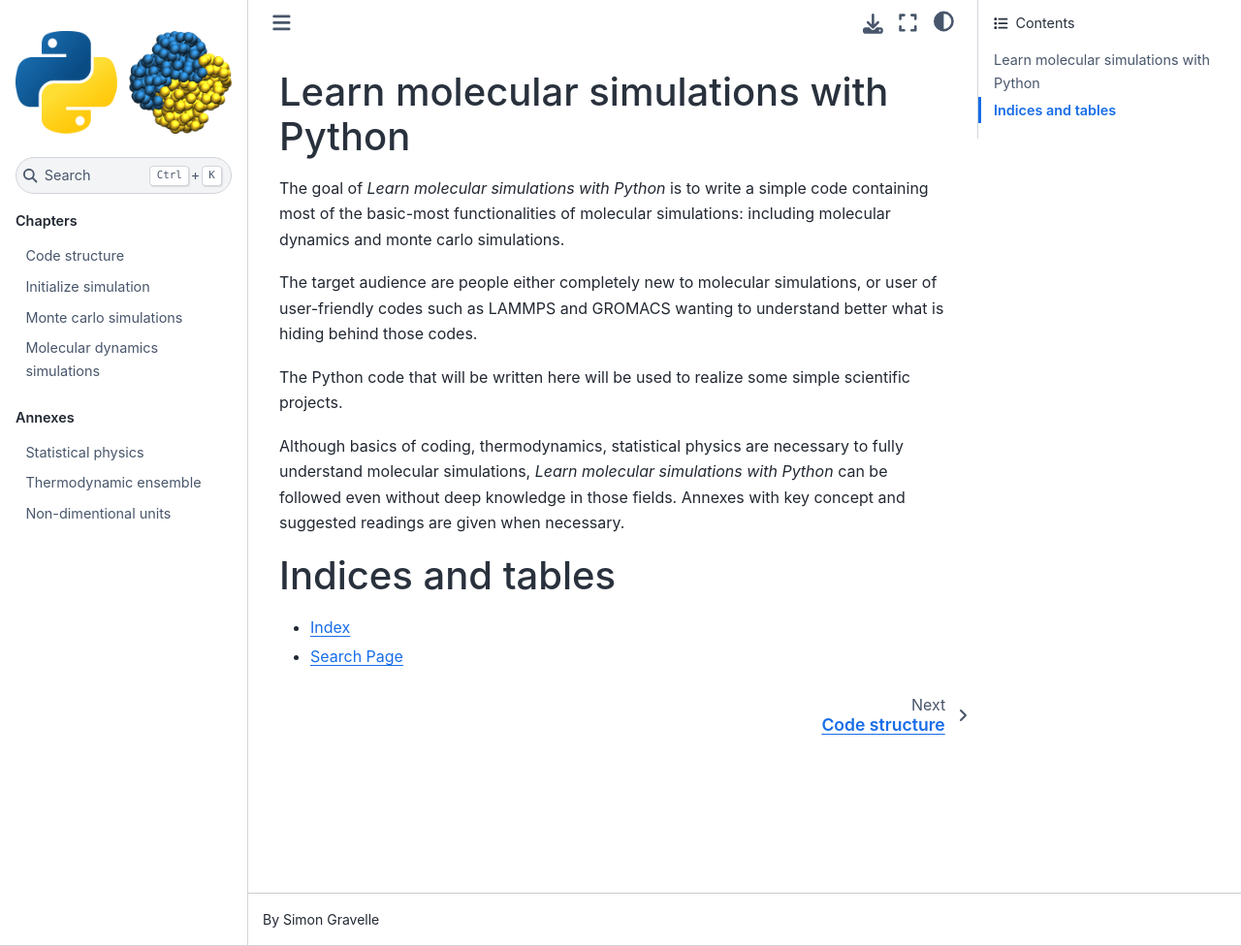
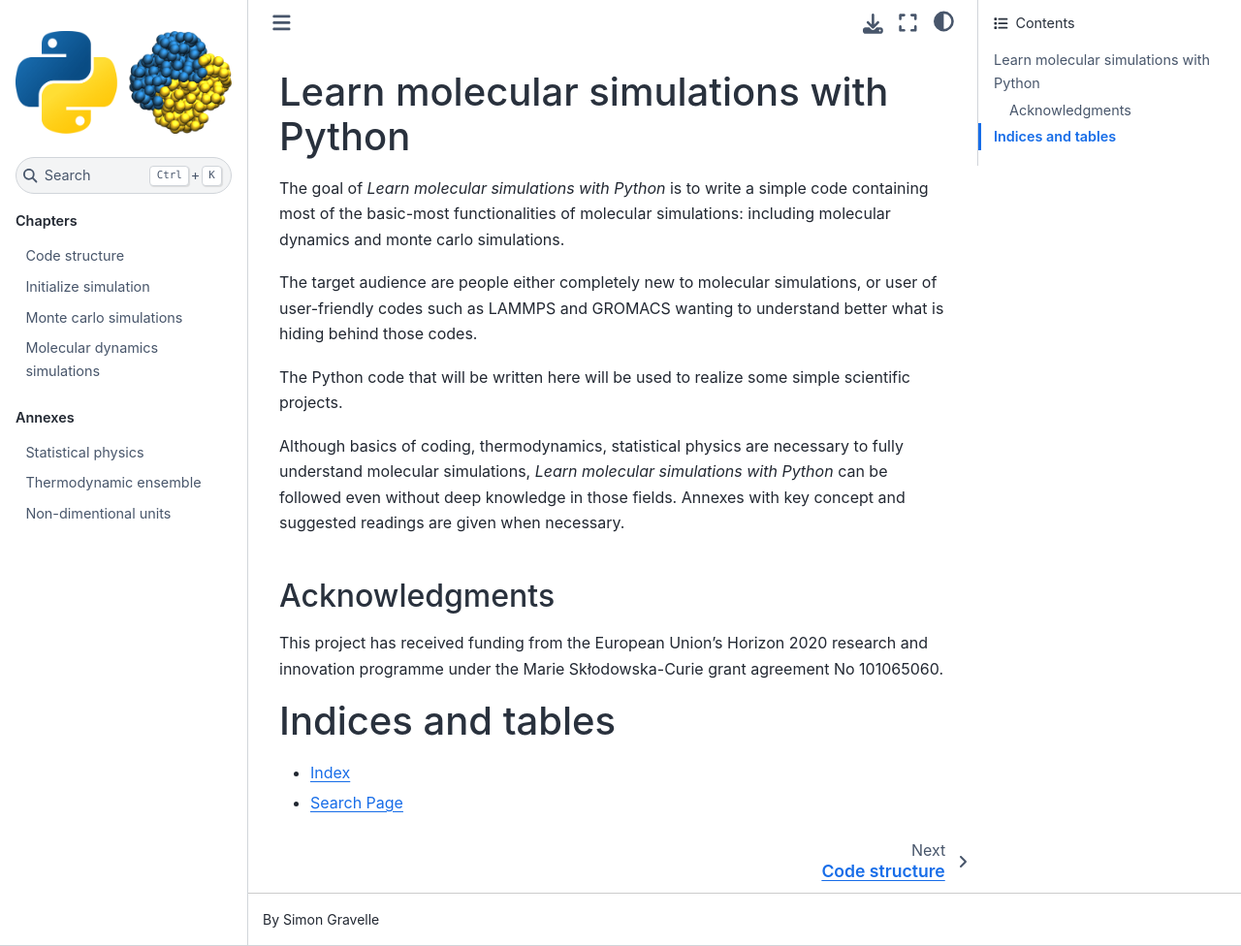
Before and after one commit to mdcourse/mdcourse.github.io, a Sphinx documentation site: the page built from docs/source/index.rst, in a window 1280 px wide and 976 px high. Shown: the whole window at 97% size. Built offline with Sphinx 7.4.7 and the Sphinx Book theme 1.1.4, drawn with Linux system fonts in a browser that asks for light colours.

Commit message:
update aknoledgment

```diff
--- a/docs/source/index.rst
+++ b/docs/source/index.rst
@@ -26,6 +26,12 @@
 even without deep knowledge in those fields. Annexes with key concept and suggested readings
 are given when necessary.
 
+Acknowledgments
+---------------
+
+This project has received funding from the European Union's Horizon 2020 research and innovation programme
+under the Marie Skłodowska-Curie grant agreement No 101065060.
+
 Indices and tables
 ==================
 
```
Also changed, not shown: README.md (+1 -1 lines).
